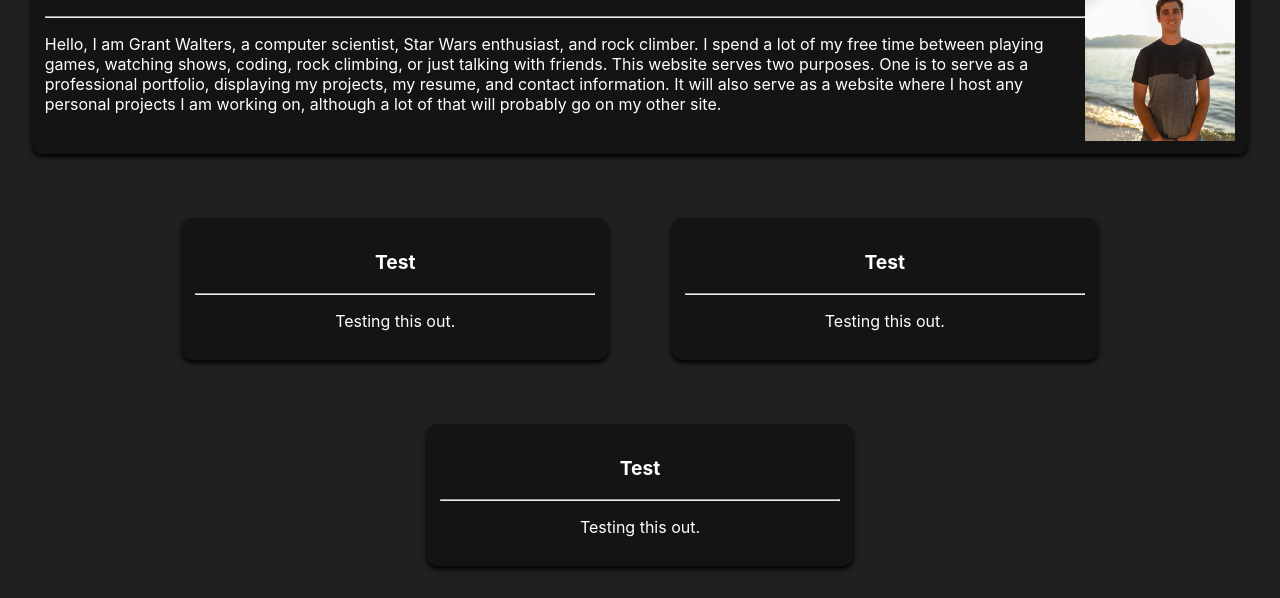
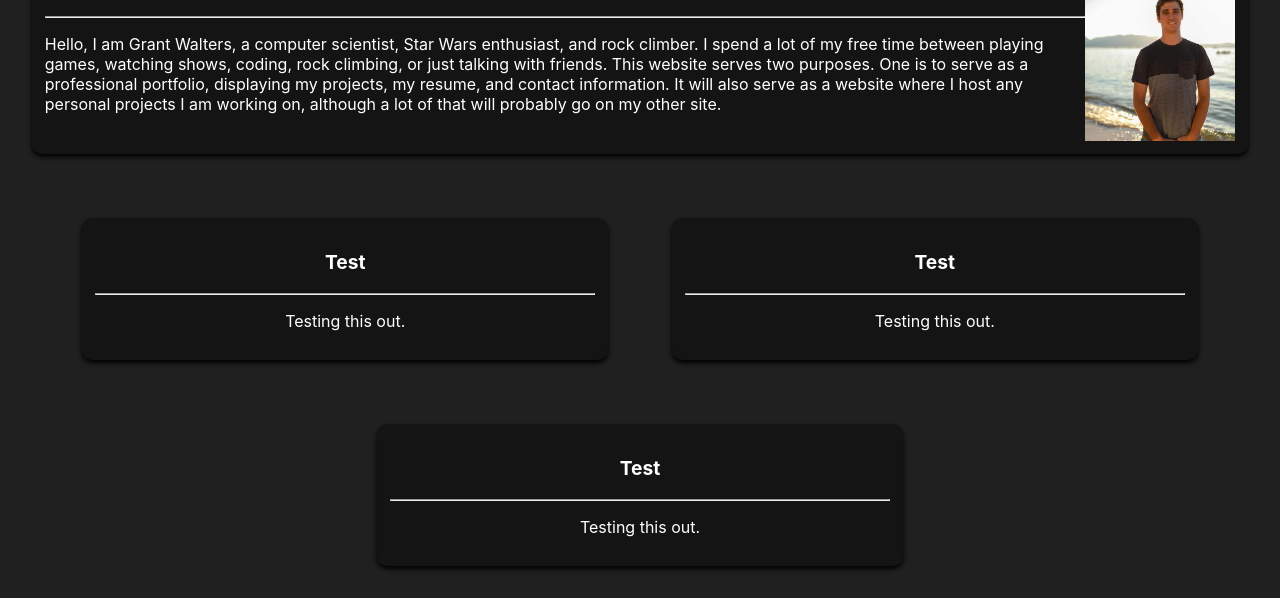
Before and after one commit to grant-walters/website, a React app: page / in a window 1280 px wide. Shown: the part 232-830 px from the top of the page. Built offline with nearby package versions, Linux system fonts and the light colour scheme.

Commit message:
maybe this better?

```diff
--- a/src/main.css
+++ b/src/main.css
@@ -103,7 +103,7 @@ code {
 	color: white;
 	padding: 1%;
 	border-radius: 10px;
-	width: min(400px,90%);
+	width: min(500px,90%);
 }
 
 .contentSquare:hover {
```
